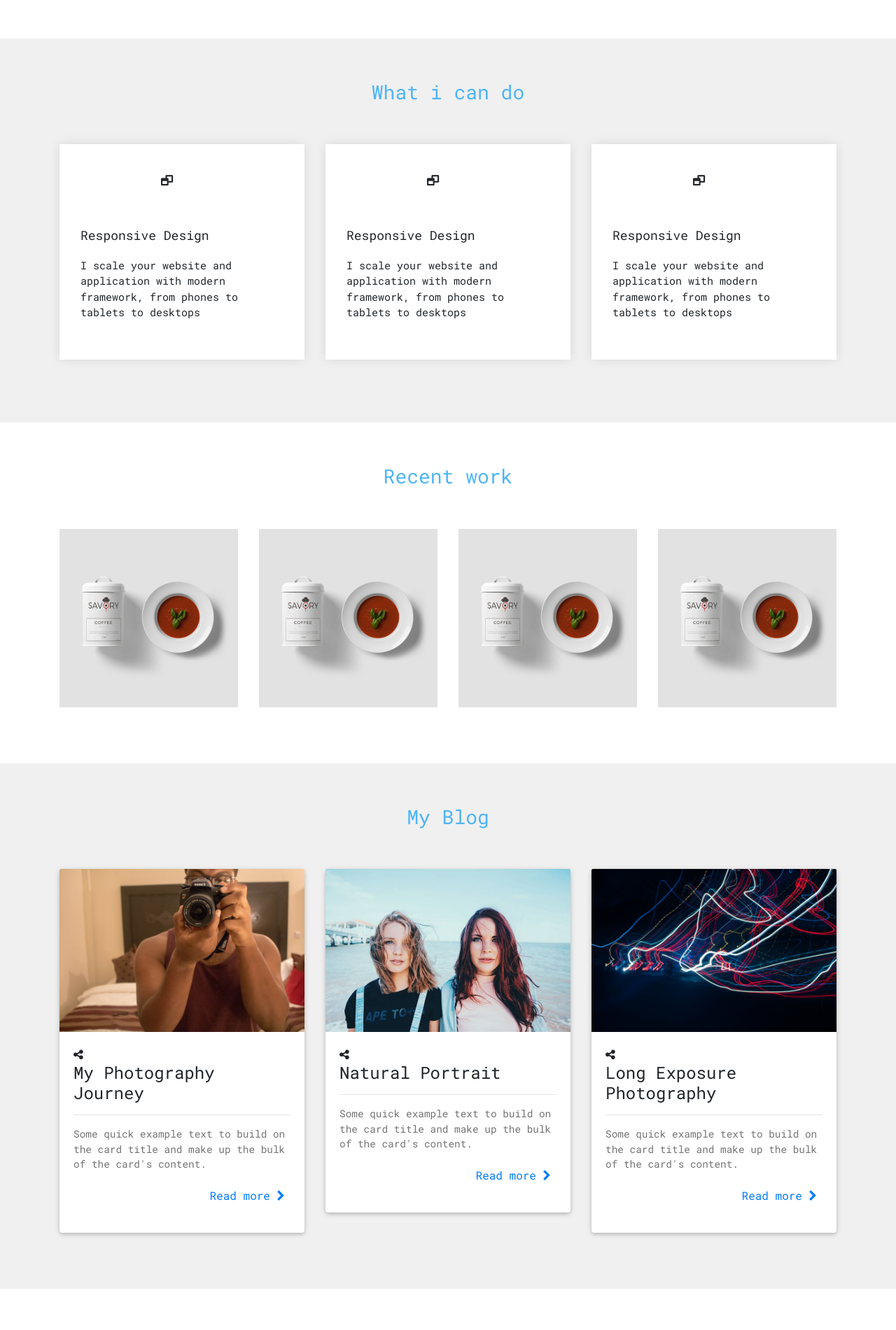
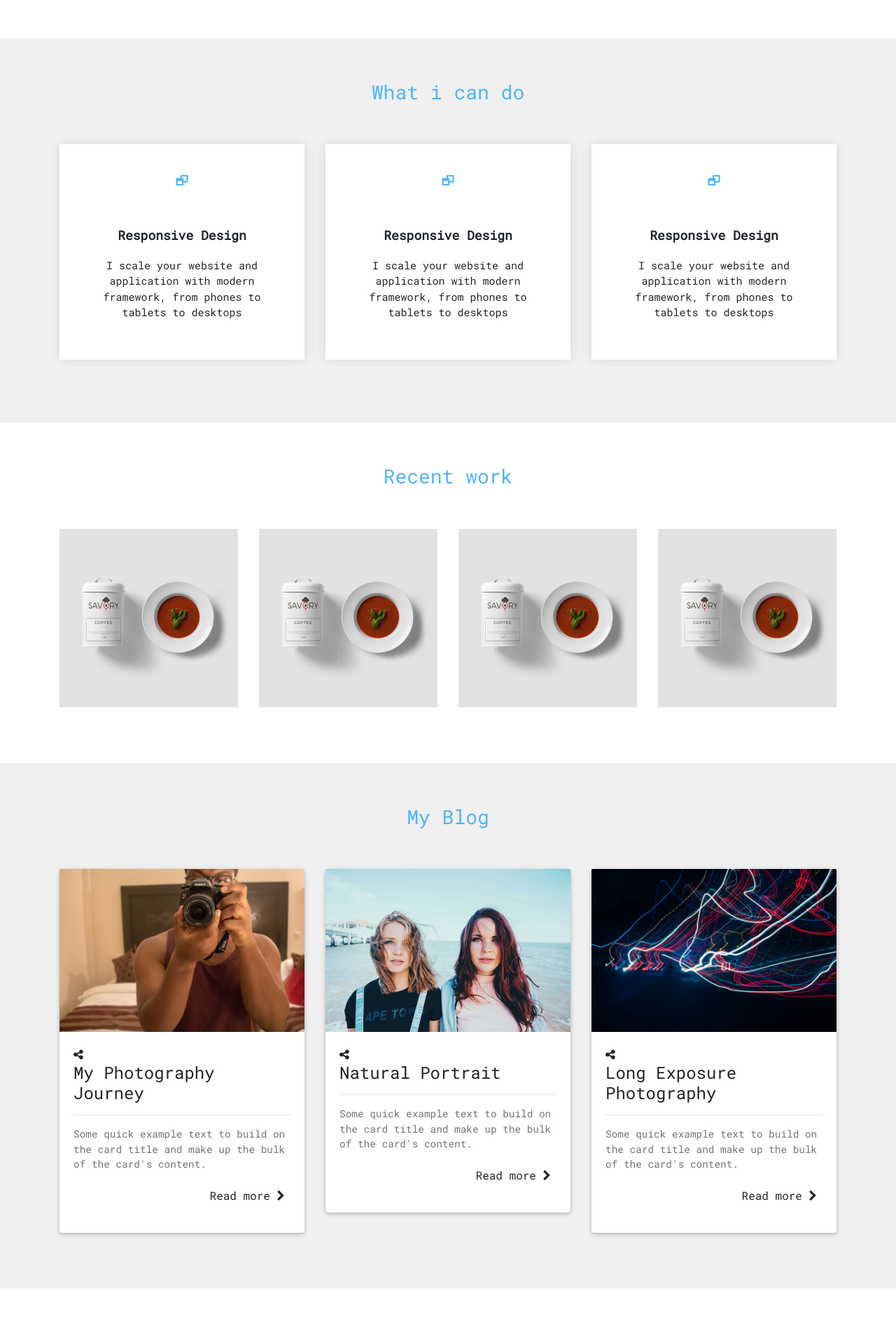
Before and after one commit to GrandFunkyGamer/richardabrokwah, a Flask app: page / in a window 1280 px wide. Shown: the part 684-2585 px from the top of the page at 70% size. Run offline with Flask 2, Linux system fonts and the light colour scheme; some libraries are stand-ins or nearby versions.

Commit message:
single service shenanigans

```diff
--- a/static/css/custom.css
+++ b/static/css/custom.css
@@ -1,5 +1,14 @@
 body {
     font-family: 'Roboto Mono', monospace;
+}
+
+.primary {
+    color: #4eb5f7;
+}
+
+a {
+    text-decoration: none;
+    color: unset;
 }
 
 .navbar.navbar-light .breadcrumb
@@ -46,6 +55,11 @@ body {
 	background-color: #f0f0f0;
 }
 
+.single-service a:hover {
+    text-decoration: none;
+    color: #4eb5f7;
+}
+
 .single-service {
     position: relative;
     overflow: hidden;
@@ -57,13 +71,24 @@ body {
     box-shadow: 0px 0px 15px 0px rgba(0, 0, 0, 0.1);
     -webkit-transition: 0.4s;
     transition: 0.4s;
+    text-align: center;
+}
+
+.single-service .fa {
+    color: #4eb5f7;
 }
 
 .single-service h4 {
     font-size: 18px;
-    font-weight: 400;
+    font-weight: 800;
     margin: 15px 0 20px;
     text-transform: capitalize;
+}
+
+.single-service h5 {
+    font-size: 14px;
+    font-weight: 600;
+    margin: 15px 0 20px;
 }
 
 .service-img {
```
